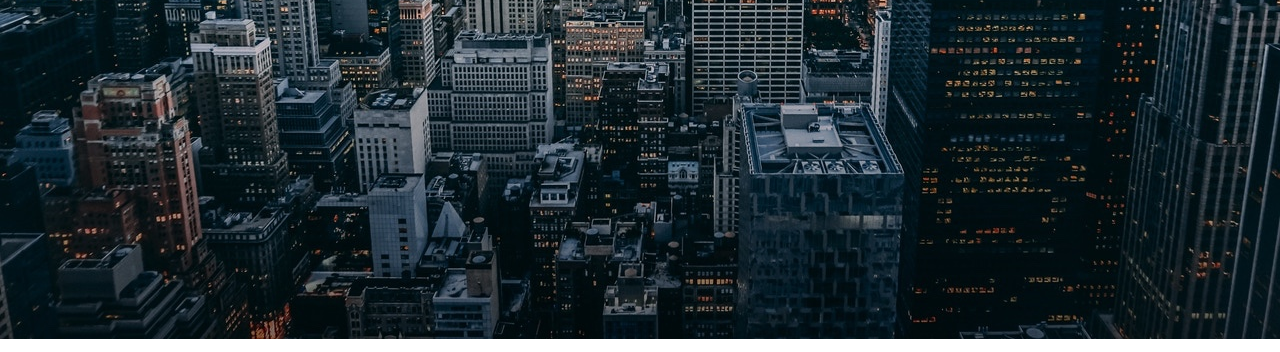
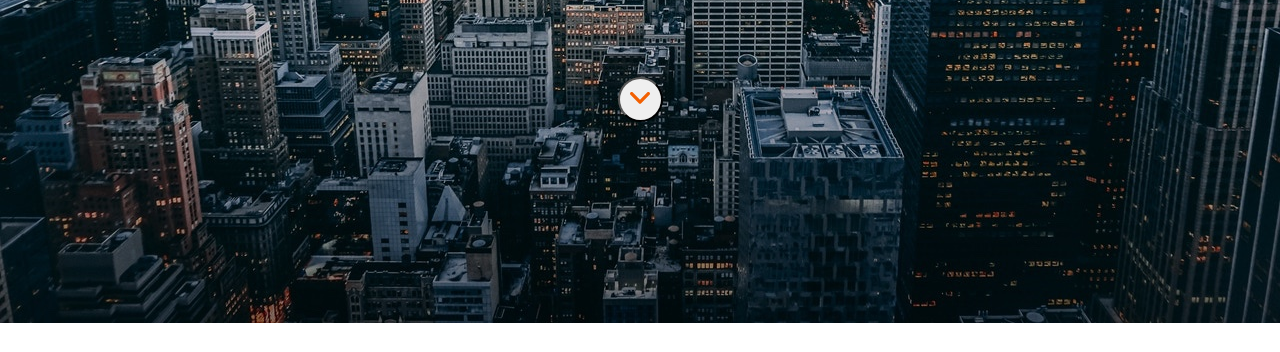
Before and after one commit to saramartara/Anonymous-proxy-_module-1-final--HTML-SCSS-, a website: page docs/index.html in a window 1280 px wide. Shown: the part 445-797 px from the top of the page. Drawn offline with nearby package versions, Linux system fonts and the light colour scheme; files that its build step writes are made by us from their sources.

Commit message:
add button

```diff
--- a/src/scss/layout/_header.scss
+++ b/src/scss/layout/_header.scss
@@ -1,5 +1,5 @@
 .header {
-  background: no-repeat center url("../images/cover.jpg");
+  background: no-repeat top url("../images/cover.jpg");
   width: 100vw;
   height: 100vh;
 
@@ -41,5 +41,5 @@
   width: 45px;
   border-radius: 50%;
   position: relative;
-  bottom: -50%;
+  top: 10%;
 }
```
